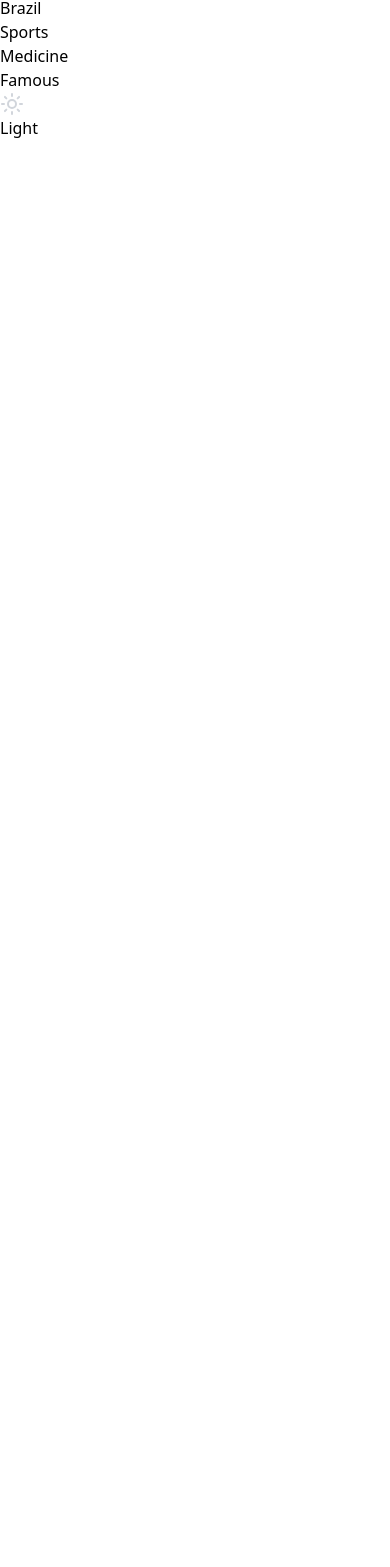
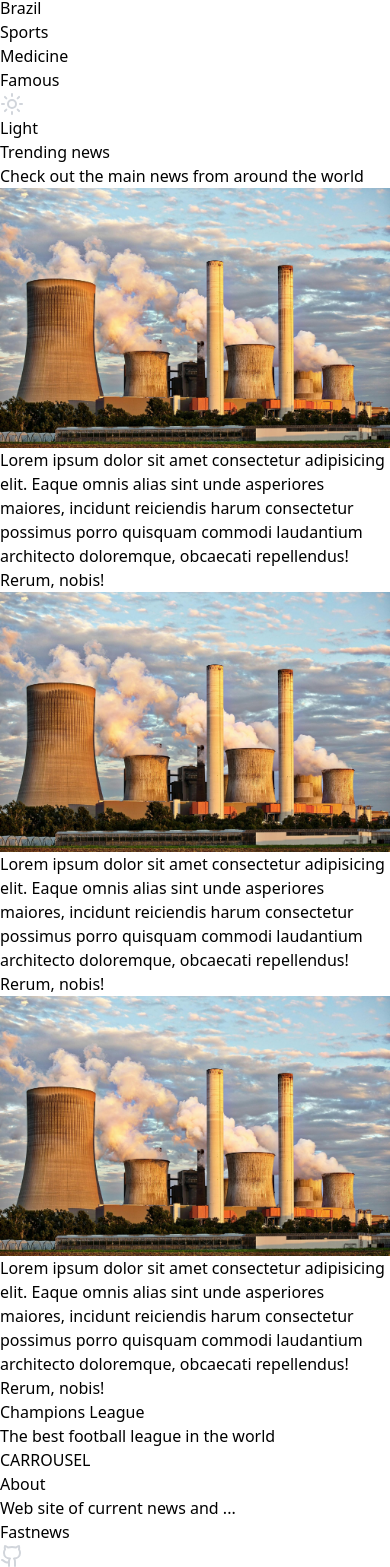
Before and after one commit to JoseHenrique1/FastNews, a React (Vite) app: page / in a window 390 px wide. Shown: the part 76-1643 px from the top of the page. Before the commit the page ends 844 px from the top, so only its background shows below. Built offline with nearby package versions, Linux system fonts and the light colour scheme.

Commit message:
view: add main component and style link

```diff
--- a/src/App.tsx
+++ b/src/App.tsx
@@ -1,11 +1,15 @@
+import { Footer } from "./components/footer"
 import { Header } from "./components/header"
+import { Main } from "./components/main"
 import { Navbar } from "./components/navbar"
 
 function App() {
   return (
     <div>
-    <Header/>
-    <Navbar/>
+      <Header />
+      <Navbar />
+      <Main />
+      <Footer />
     </div>
   )
 }
--- /dev/null
+++ b/src/components/main.tsx
@@ -0,0 +1,35 @@
+import { CardNews } from "./card-news";
+export function Main() {
+  return (
+    <main className="bg-gray-50 p-4 gap-4 grid grid-cols-12">
+
+      <div className="col-span-12 space-y-4 lg:col-span-8">
+        <div className="h-20 flex flex-col justify-center ">
+          <h1 className="text-2xl font-medium">Trending news</h1>
+          <h2>Check out the main news from around the world</h2>
+        </div>
+        <div className="space-y-4">
+          <CardNews />
+          <CardNews />
+          <CardNews />
+        </div>
+      </div>
+
+
+      <div className="col-span-12 space-y-4 lg:col-span-4">
+        <div className="h-20 flex flex-col justify-center ">
+          <h1 className="text-2xl font-medium">Champions League</h1>
+          <h2>The best football league in the world</h2>
+        </div>
+        <div className="bg-cyan-400 w-60 h-40">
+          CARROUSEL
+        </div>
+        <div className="border-y-2 border-cyan-400 p-4">
+          <h1>About</h1>
+          <p>Web site of current news and ...</p>
+        </div>
+      </div>
+
+    </main>
+  );
+}
--- a/src/index.css
+++ b/src/index.css
@@ -1,3 +1,28 @@
 @tailwind base;
 @tailwind components;
 @tailwind utilities;
+
+@layer components {
+
+  .link_selected::after {
+    content: "";
+    display: block;
+    background-color: #22d3ee;
+    width: 100%;
+    height: 4px;
+    border-radius: 2px;
+    left: 0px;
+    animation-name: linkAnimation;
+    animation-duration: 0.5s;
+  }
+
+  @keyframes linkAnimation {
+    from {
+      width: 0px;
+    }
+    to {
+      width: 100%;
+    }
+  }
+
+}
```
